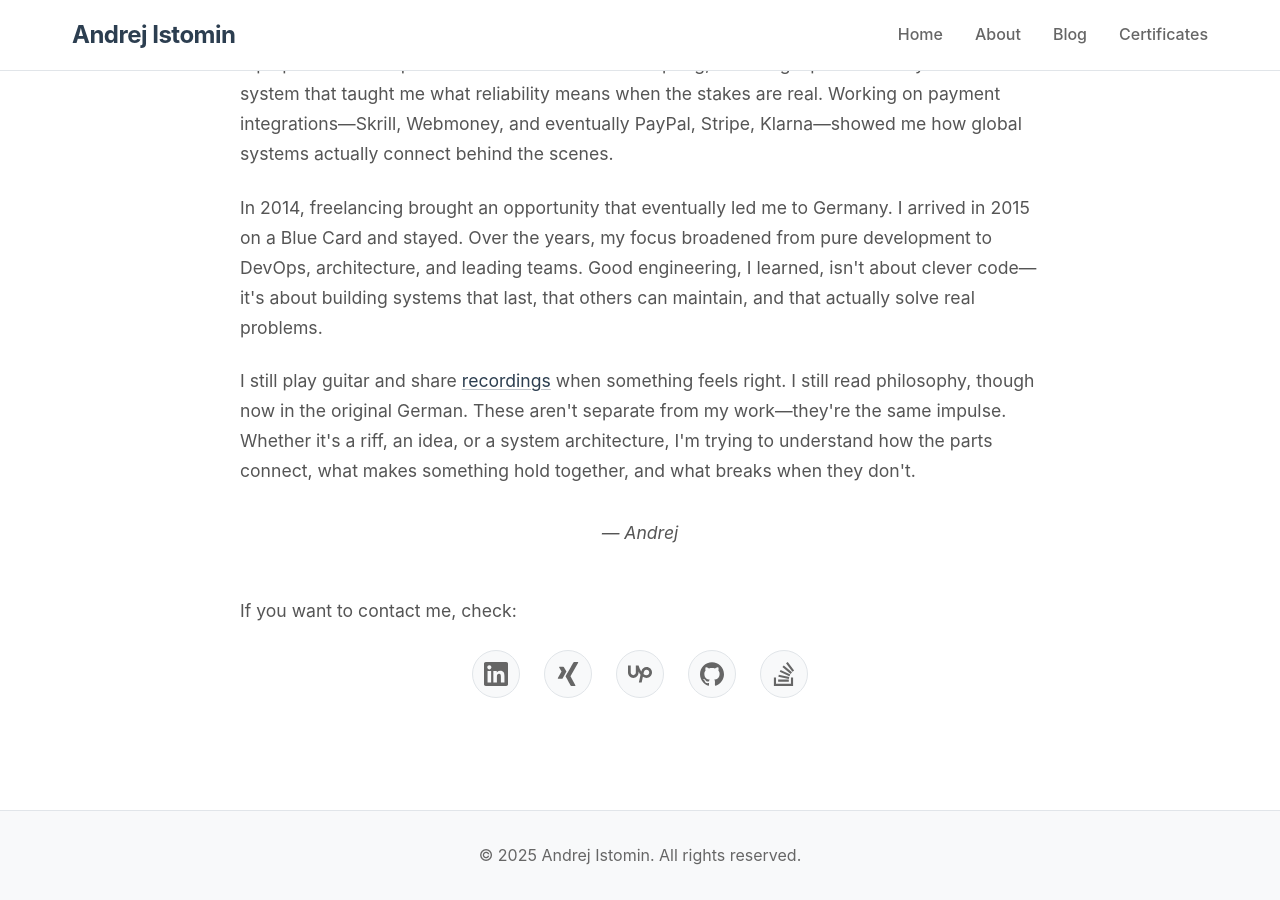
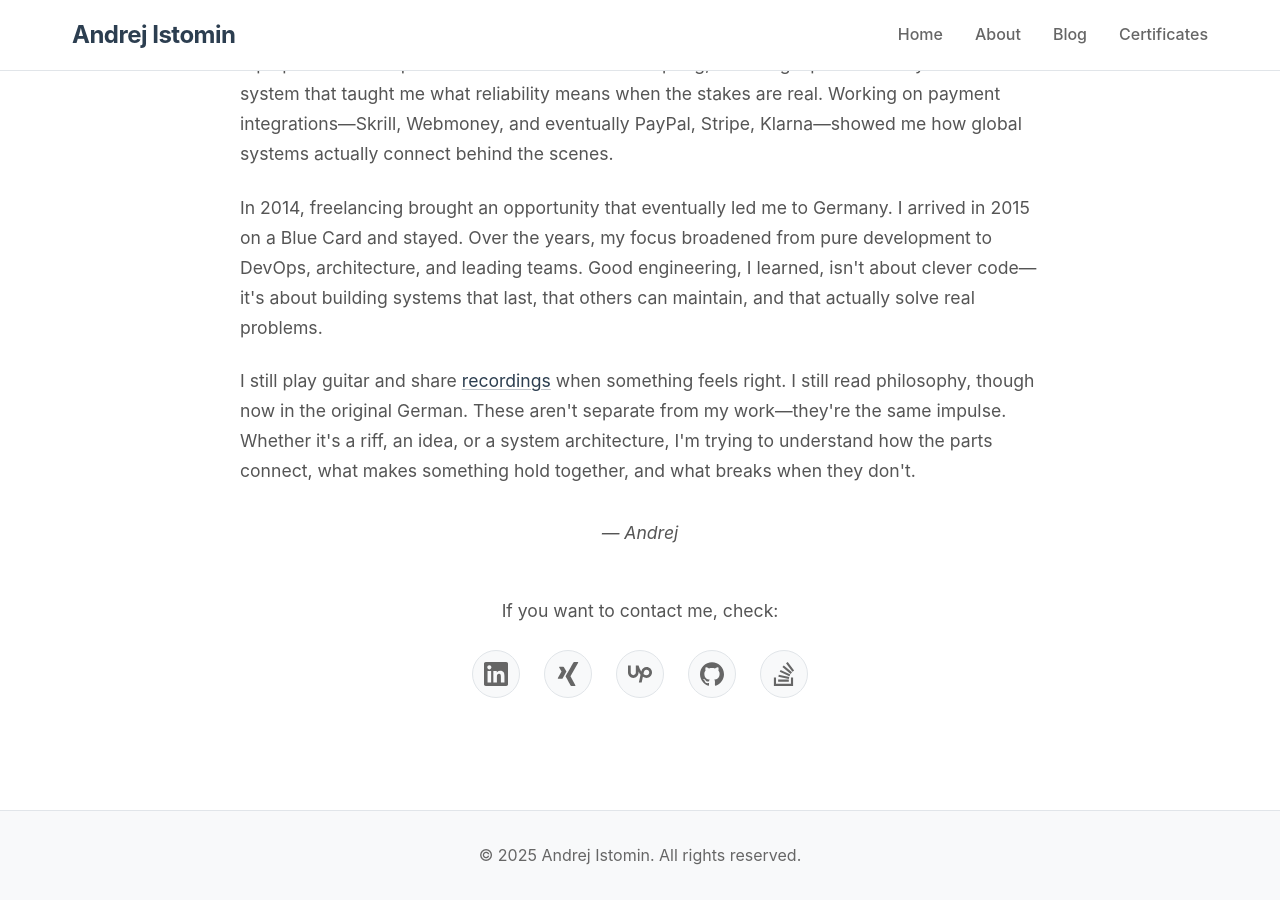
Before and after one commit to aistomin/aistomin.com, a Jekyll site: the page built from about.markdown, in a window 1280 px wide and 900 px high, scrolled down 774 px. Built offline with Jekyll 4.4.1, drawn with Linux system fonts in a browser that asks for light colours.

Commit message:
Issue #19. A tiny markup adjustment on the "About" page.

```diff
--- a/about.markdown
+++ b/about.markdown
@@ -22,7 +22,7 @@ title: About
 
     <p style="margin-top: 2rem; font-style: italic; text-align: center;">— Andrej</p>
 
-    <div class="hero-contact" style="margin-top: 3rem;">
+    <div class="hero-contact" style="margin-top: 3rem; text-align: center;">
         <p>If you want to contact me, check:</p>
         {% include social-links.html %}
     </div>
```
